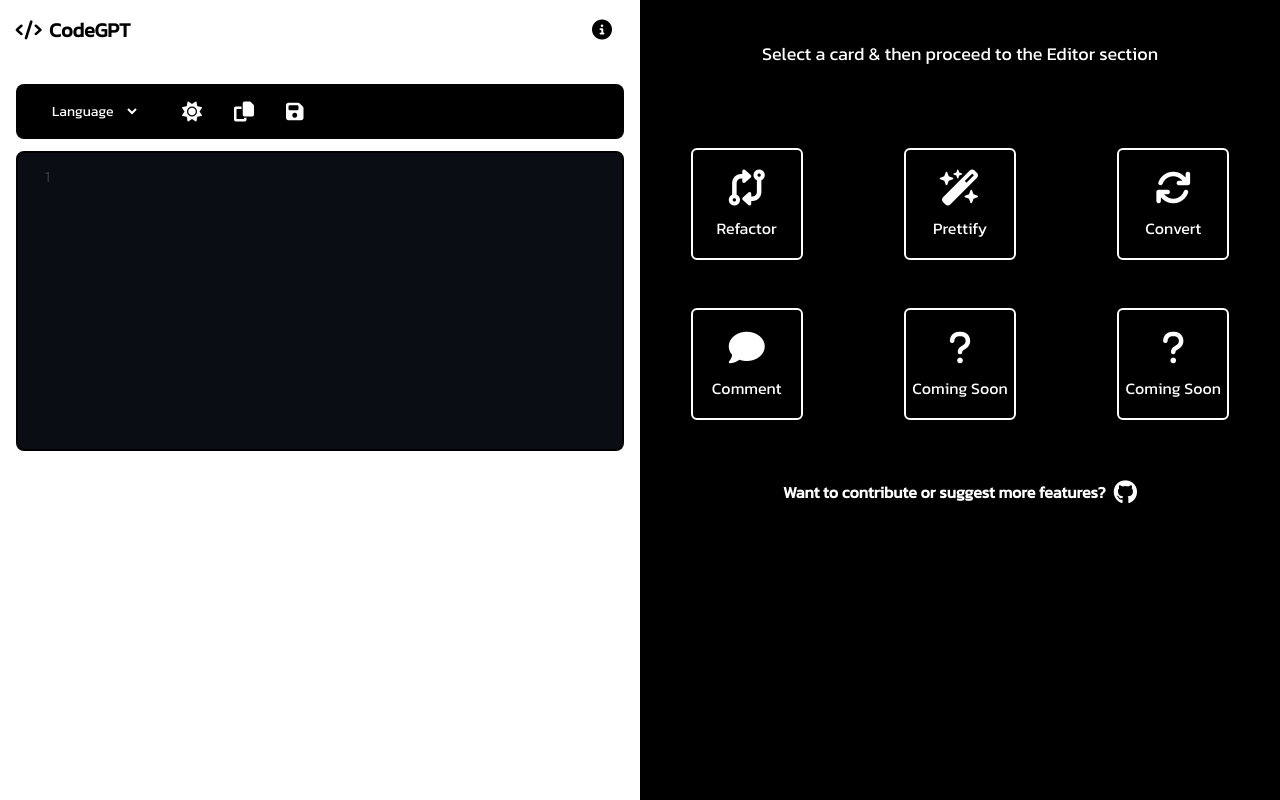
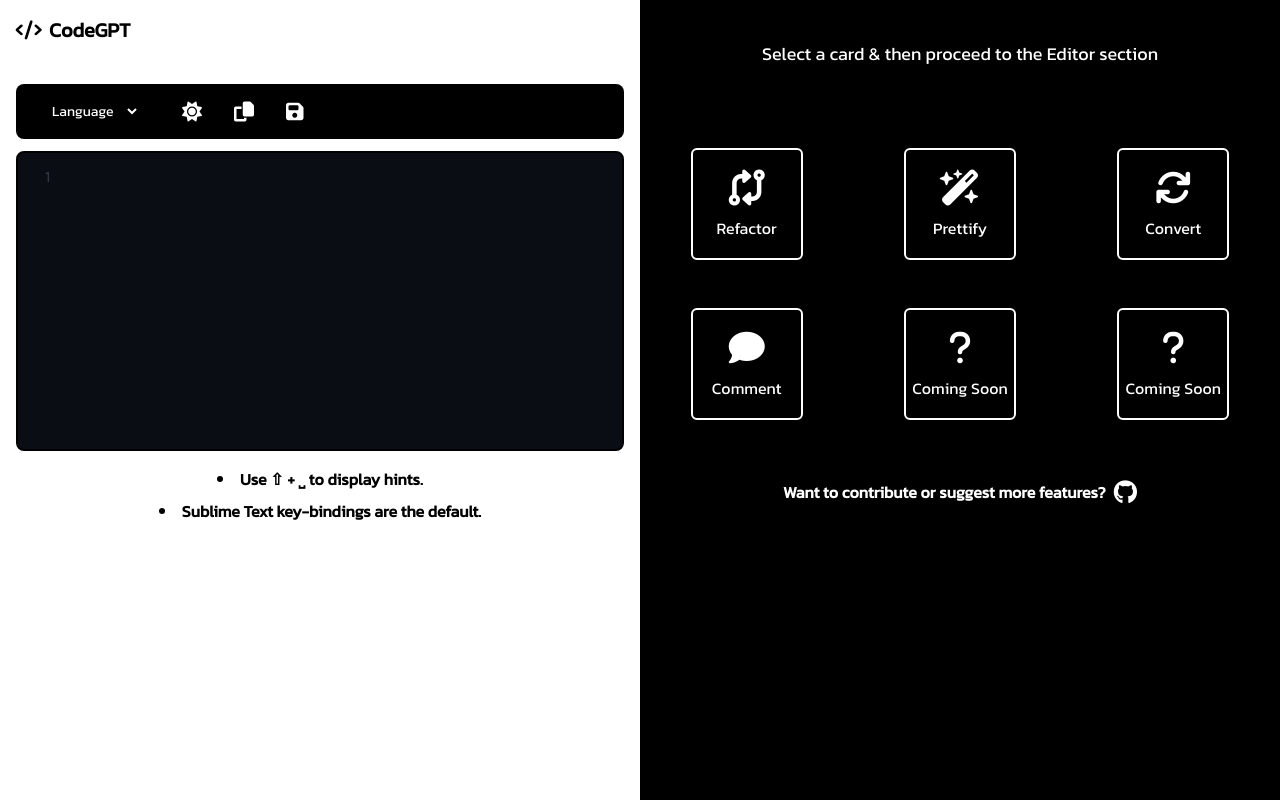
Before and after one commit to Abhishek-Dobliyal/CodeGPT, a Vue app: page /playground in a window 1280 px wide. Built offline with nearby package versions, Linux system fonts and the light colour scheme.

Commit message:
Added bullets component

```diff
--- /dev/null
+++ b/src/components/Bullets.vue
@@ -0,0 +1,13 @@
+<template>
+  <div class="container font-semibold text-center py-2">
+    <ul v-for="point in points" :key="point" class="list-disc list-inside">
+      <li class="my-2">{{ point }}</li>
+    </ul>
+  </div>
+</template>
+
+<script setup>
+const props = defineProps({
+  points: Array,
+});
+</script>
--- a/src/components/CodeArea.vue
+++ b/src/components/CodeArea.vue
@@ -54,6 +54,7 @@
 import "codemirror/addon/selection/mark-selection.js";
 import "codemirror/addon/hint/show-hint.js";
 import "codemirror/addon/hint/anyword-hint.js";
+import "codemirror/keymap/sublime.js";
 
 const store = useStore();
 const textarea = ref(null);
@@ -74,6 +75,7 @@
       "Shift-Space": "autocomplete",
     },
     styleSelectedText: true,
+    keyMap: "sublime",
   });
 
   const wrapperEle = editor.getWrapperElement();
--- a/src/views/PlaygroundView.vue
+++ b/src/views/PlaygroundView.vue
@@ -1,6 +1,6 @@
 <template>
   <div class="grid sm:grid-cols-2 grid-cols-1 h-screen">
-    <div class="container relative mb-4">
+    <div class="container mb-4">
       <div
         class="flex justify-start mt-4 ml-4 text-xl align-center space-x-2 items-center cursor-pointer"
         @click="$router.push('/')"
@@ -9,9 +9,12 @@
         <span class="font-semibold">CodeGPT</span>
       </div>
       <CodeArea></CodeArea>
-      <div class="container absolute inset-y-0 right-0 w-16 mt-1">
-        <Tooltip tip="Use ⇧ + Space for auto-hints."></Tooltip>
-      </div>
+      <Bullets
+        :points="[
+          'Use ⇧ + ⎵ to display hints.',
+          'Sublime Text key-bindings are the default.',
+        ]"
+      ></Bullets>
       <div class="container text-center" v-if="showOptions">
         <RefactorSetting
           v-if="$store.state.playgroundOptions.refactor.isBtnPressed"
@@ -95,6 +98,7 @@
 import ConvertSetting from "@/components/ConvertSetting.vue";
 import PrettifySetting from "@/components/PrettifySetting.vue";
 import CommentSetting from "@/components/CommentSetting.vue";
+import Bullets from "@/components/Bullets.vue";
 import { computed } from "vue";
 import { useStore } from "vuex";
 
```
